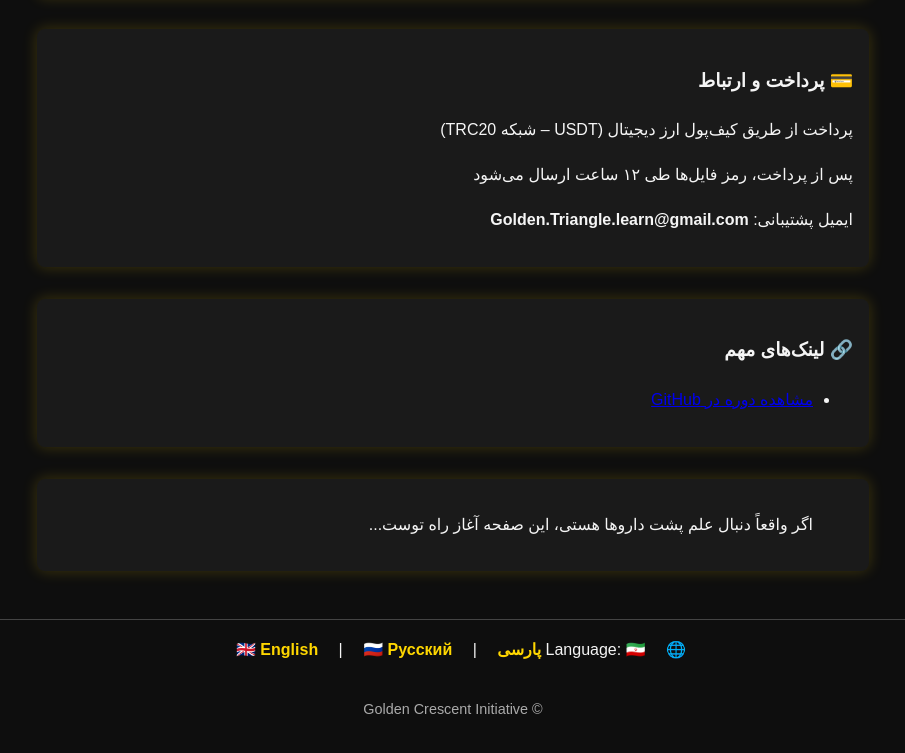
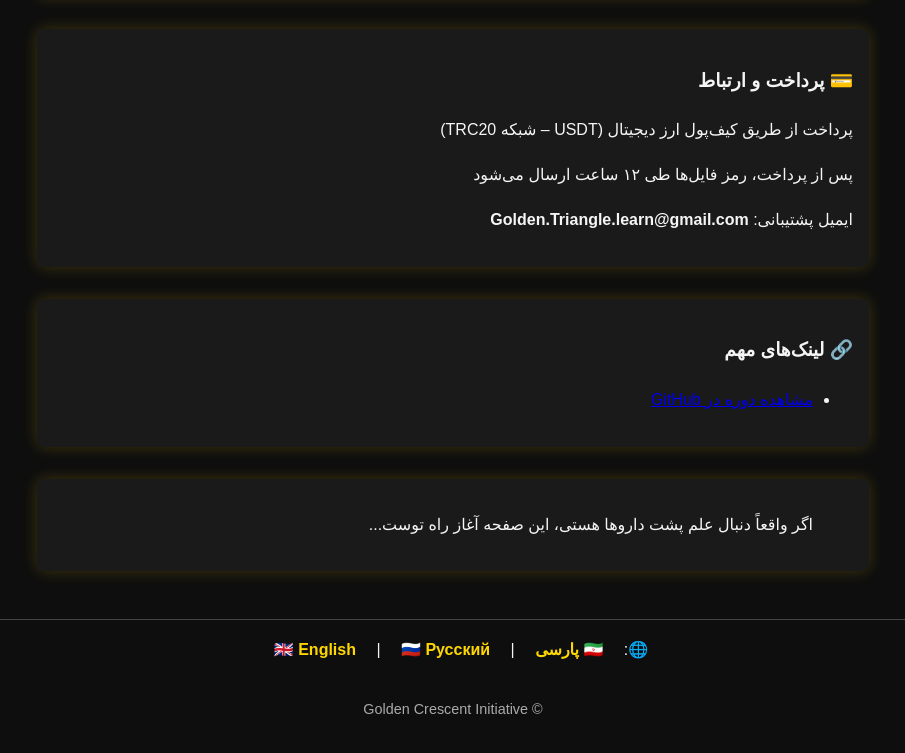
Before and after one commit to Drugsilk/drug-production-course-hopple, a plain HTML site: page docs/index.html in a window 1280 px wide. Shown: the part 740-1493 px from the top of the page, without its empty margins (187-1092 px from the left). Drawn offline with Linux system fonts and the light colour scheme.

Commit message:
Update index.html

```diff
--- a/docs/index.html
+++ b/docs/index.html
@@ -90,7 +90,7 @@
   </div>
 
   <div class="lang-menu">
-    🌐 Language:
+    🌐:
     <a href="./index.html">🇮🇷 پارسی</a> |
 <a href="./index-en.html">🇬🇧 English</a> |
 <a href="./index-ru.html">🇷🇺 Русский</a>
```
